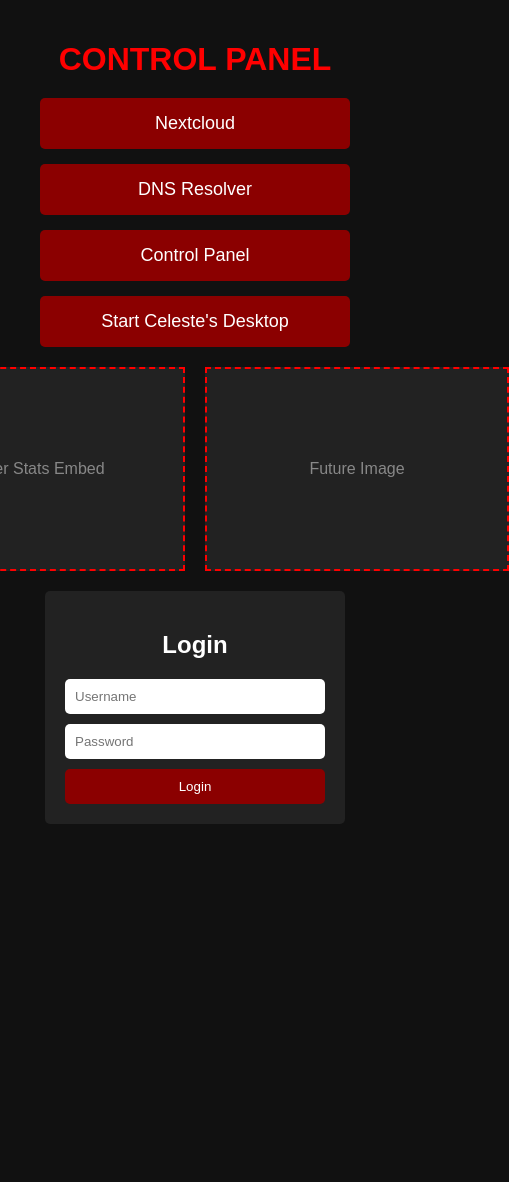
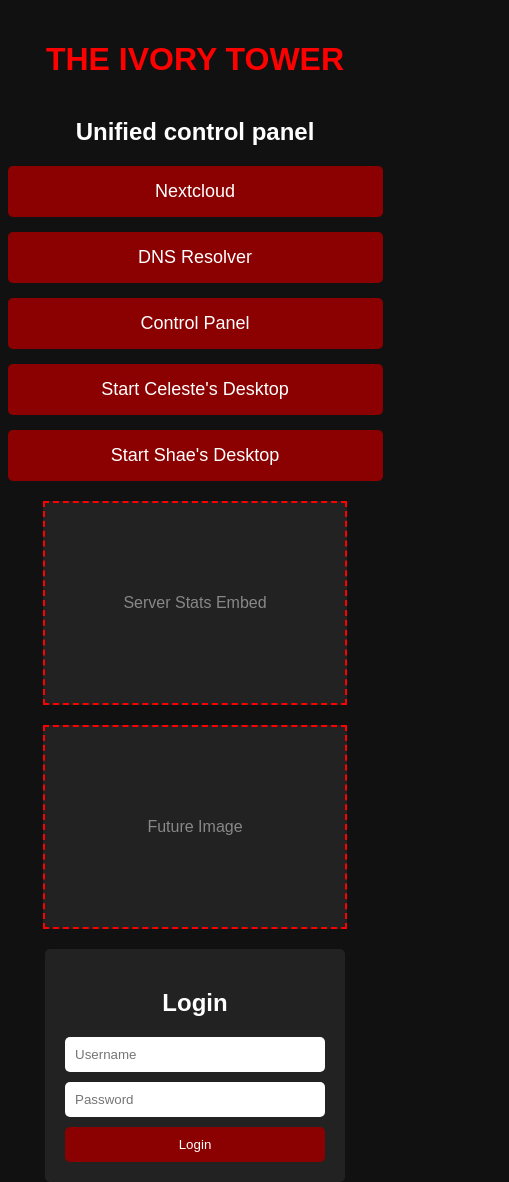
Before and after one commit to celeste-42bit/ivory-tower-core, a plain HTML site: page templates/index.html in a window 390 px wide. Shown: the whole page, 509 px wide, since content can reach past the window. Before the commit the page ends 844 px from the top, so only its background shows below. Drawn offline with Linux system fonts and the light colour scheme; files that its build step writes are made by us from their sources.

Commit message:
Fixed scaling in the CSS and added two WoL buttons.

```diff
--- a/static/css/default.css
+++ b/static/css/default.css
@@ -5,21 +5,45 @@ body {
     display: flex;
     flex-direction: column;
     align-items: center;
-    justify-content: center;
+    justify-content: flex-start;
     height: 100vh;
     margin: 0;
+    padding: 20px;
+    box-sizing: border-box;
+    overflow-x: hidden; /* Prevents horizontal scrolling */
 }
 
 h1 {
     color: #ff0000;
     text-transform: uppercase;
     margin-bottom: 20px;
+    text-align: center;
 }
 
+h2 {
+    color: #ffffff;
+    margin-bottom: 20px;
+    text-align: center;
+}
+
+.main-container {
+    display: flex;
+    flex-wrap: wrap;
+    width: 90%;
+    max-width: 1200px;
+    justify-content: space-between;
+    align-items: flex-start;
+    gap: 40px; /* Adds more spacing between buttons and boxes */
+}
+
+/* Buttons on the left */
 .button-container {
     display: flex;
     flex-direction: column;
     gap: 15px;
+    flex: 1;
+    min-width: 250px;
+    margin-right: 40px; /* Creates space between buttons and boxes */
 }
 
 .button {
@@ -32,18 +56,30 @@ h1 {
     text-align: center;
     border-radius: 5px;
     transition: background 0.3s ease;
-    width: 250px;
+    width: 100%;
 }
 
 .button:hover {
     background-color: #ff0000;
 }
 
+/* Boxes on the right */
+.content-container {
+    flex: 2;
+    display: flex;
+    flex-direction: column;
+    align-items: center;
+    min-width: 600px; /* Prevents boxes from being too small */
+    max-width: 100%;
+}
+
+/* Images */
 .image-container {
     display: flex;
     justify-content: center;
     gap: 20px;
-    margin-top: 20px;
+    margin-bottom: 20px;
+    flex-wrap: wrap;
 }
 
 .image-placeholder {
@@ -55,10 +91,11 @@ h1 {
     justify-content: center;
     color: #888;
     border: 2px dashed #ff0000;
+    flex-shrink: 0; /* Prevents shrinking */
 }
 
+/* Login box */
 .login-box {
-    margin-top: 20px;
     padding: 20px;
     background-color: #222;
     border-radius: 5px;
@@ -67,6 +104,7 @@ h1 {
     box-sizing: border-box;
 }
 
+/* Form inputs */
 .login-box input {
     width: calc(100% - 20px);
     padding: 10px;
@@ -92,3 +130,33 @@ h1 {
 .login-box button:hover {
     background-color: #ff0000;
 }
+
+/* Responsive Design */
+@media (max-width: 900px) {
+    .main-container {
+        flex-direction: column;
+        align-items: center;
+        gap: 20px; /* Keeps spacing between elements */
+    }
+
+    .button-container {
+        width: 100%;
+        align-items: center;
+        margin-right: 0; /* No extra space needed when stacked */
+    }
+
+    .content-container {
+        width: 100%;
+        min-width: 300px;
+    }
+
+    .image-container {
+        flex-direction: column;
+        align-items: center;
+    }
+
+    .image-placeholder {
+        width: 300px;
+        height: 200px;
+    }
+}
--- a/templates/index.html
+++ b/templates/index.html
@@ -7,13 +7,17 @@
     <link rel="stylesheet" href="static/css/default.css">
 </head>
 <body>
-    <h1>Control Panel</h1>
+    <h1>The Ivory Tower</h1>
+    <h2>Unified control panel</h2>
+    <div class="main-container">
         <div class="button-container">
             <a href="https://cloud.coho-polaris.ts.net" class="button">Nextcloud</a>
             <a href="http://ivorytower-netmaster.coho-polaris.ts.net/admin" class="button">DNS Resolver</a>
             <a href="http://ivorytower-netmaster.coho-polaris.ts.net:8080/index.html" class="button">Control Panel</a>
             <a href="http://ivorytower-netmaster.coho-polaris.ts.net:8080/functions/wol/celestes-desktp" class="button">Start Celeste's Desktop</a>
+            <a href="http://ivorytower-netmaster.coho-polaris.ts.net:8080/functions/wol/shaes-desktp" class="button">Start Shae's Desktop</a>
         </div>
+        <div class="content-container">
             <div class="image-container">
                 <div class="image-placeholder">Server Stats Embed</div>
                 <div class="image-placeholder">Future Image</div>
@@ -24,5 +28,7 @@
                 <input type="password" placeholder="Password">
                 <button>Login</button>
             </div>
+        </div>
+    </div>
 </body>
 </html>
```
Also changed, not shown: 1 other file. Lines whose indentation alone changed are shown as unchanged.
